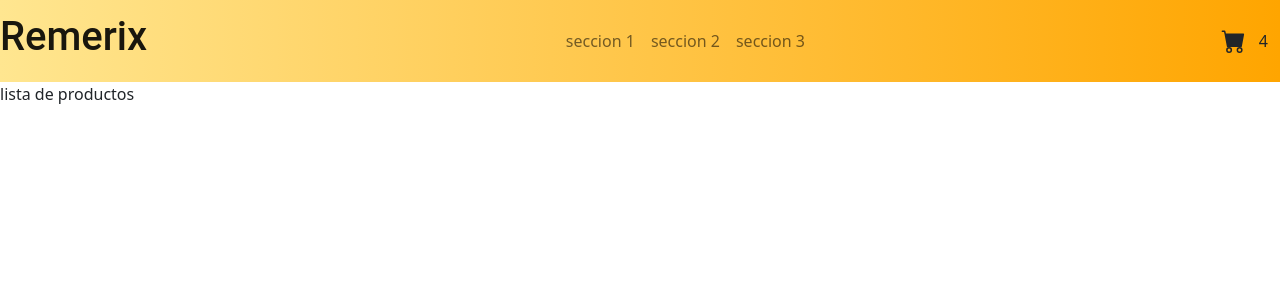
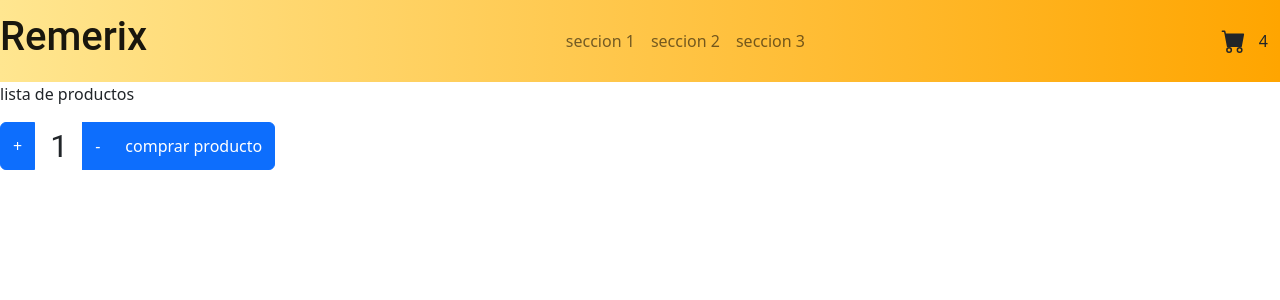
Before and after one commit to xdigifranx/react-franco-ibarra, a React (Create React App) app: page /cart in a window 1280 px wide. Shown: the top 300 px of the page. Built offline with nearby package versions, Linux system fonts and the light colour scheme.

Commit message:
Desafío: Contador con botón-ibarra

```diff
--- a/src/App.js
+++ b/src/App.js
@@ -3,6 +3,7 @@ import './App.css';
 import ItemListConteiner from './components/itemListConteiner';
 import NavBar from './components/NavBar';
 import 'bootstrap/dist/css/bootstrap.min.css';
+
 
 
 function App() {
--- /dev/null
+++ b/src/components/ItemCount.js
@@ -0,0 +1,38 @@
+import './style/style.css';
+import { useState } from "react";
+
+
+
+const ItemCount = ( {initial, stock}) =>{
+
+    const [contador,setContador] = useState(initial);
+
+    const sumar = ()=>{
+        if (contador<stock) {
+            setContador(contador + 1)
+        }
+
+}
+    const restar = ()=>{
+        if (contador > initial) {
+
+        setContador(contador - 1)}}
+
+    const agregarAlCarro=() =>{
+        console.log('se agrego al carrito')
+    }
+
+    return(
+<>
+    <div className="btn-group" role="group" aria-label="Basic example">
+        <button onClick={()=>sumar()} type="button" className="btn btn-primary">+</button>
+        <span>{contador}</span>
+        <button onClick={()=>restar()} type="button" className="btn btn-primary">-</button>
+        <button onClick={()=>agregarAlCarro()} type="button" className="btn btn-primary">comprar producto</button>
+    </div>
+
+</>
+    )
+}
+
+export default ItemCount;
--- a/src/components/itemListConteiner.js
+++ b/src/components/itemListConteiner.js
@@ -1,8 +1,10 @@
+import ItemCount from '../components/ItemCount';
 
 const ItemListConteiner = () => {
     return(
         <>
         <p>lista de productos</p>
+        <ItemCount initial={1} stock={10} />
         </>
     )
 };
--- /dev/null
+++ b/src/components/style/style.css
@@ -0,0 +1,7 @@
+
+span{
+    font-size: 2rem;
+    font-family: roboto;
+    width: 48px;
+    text-align: center;
+}
```
